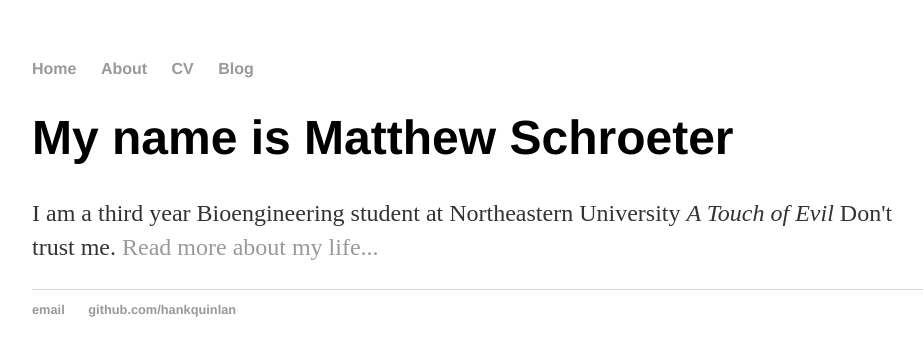
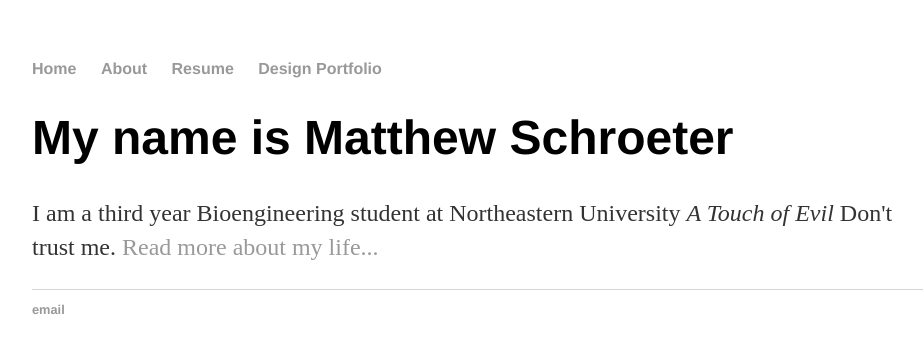
Before and after one commit to schroeter-m/schroeter-m.github.io, a plain HTML site: page index.html in a window 1280 px wide. Shown: the whole page, without its empty margins (160-1083 px from the left). Drawn offline with Linux system fonts and the light colour scheme; files that its build step writes are made by us from their sources.

Commit message:
Update index.html

```diff
--- a/index.html
+++ b/index.html
@@ -10,8 +10,8 @@
     		<ul>
         		<li><a href="/">Home</a></li>
 	        	<li><a href="/about">About</a></li>
-        		<li><a href="/Resume">CV</a></li>
-        		<li><a href="/Design Portfolio">Blog</a></li>
+        		<li><a href="/Resume">Resume</a></li>
+        		<li><a href="/Design Portfolio">Design Portfolio</a></li>
     		</ul>
 		</nav>
 		<div class="container">
@@ -22,8 +22,7 @@
 		</div><!-- /.container -->
 		<footer>
     		<ul>
-        		<li><a href="mailto:hankquinlanhub@gmail.com">email</a></li>
-        		<li><a href="https://github.com/hankquinlan">github.com/hankquinlan</a></li>
+        		<li><a href="schroeter.m@husky.neu.edu">email</a></li>
 			</ul>
 		</footer>
 	</body>
```
